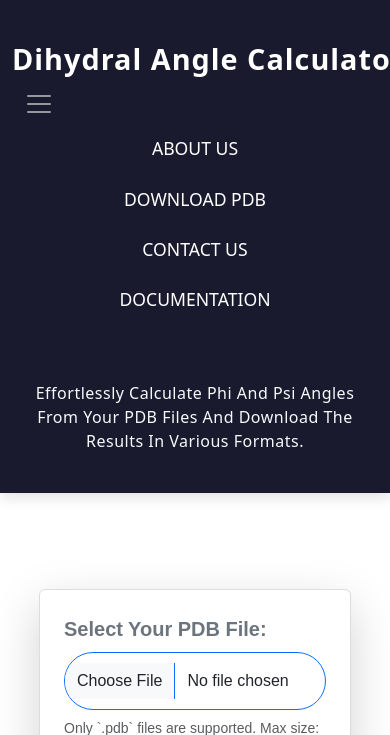
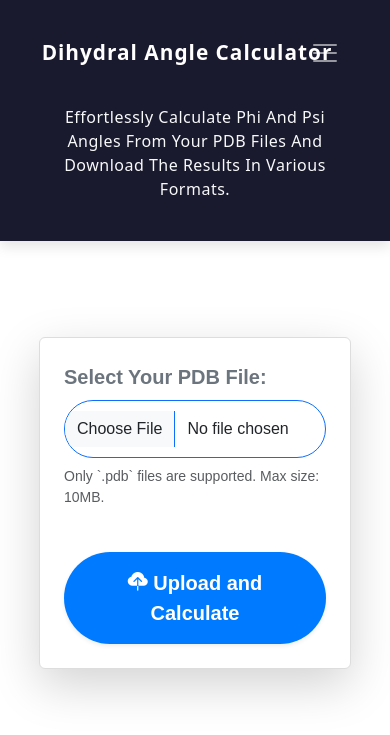
Before and after one commit to omprakash24d/pdb_angle_calc, a Flask app: page / in a window 390 px wide, after a click that opens the changed part. Shown: the top 735 px of the page. Run offline with Flask 3, Linux system fonts and the light colour scheme; parts of the project's set-up code (start-up, migrations or seed data) failed here and were passed over; some libraries are stand-ins or nearby versions.

Commit message:
stylesupdated

```diff
--- a/static/css/styles.css
+++ b/static/css/styles.css
@@ -28,7 +28,7 @@ body {
 header {
   background-color: var(--bg-color); /* Dark Blue background */
   color: #fff;
-  padding: 1rem 0; /* Adjusted padding for better spacing */
+  padding: 1rem; /* Adjusted padding for better spacing */
   text-align: center;
   box-shadow: 0 6px 12px rgba(0, 0, 0, 0.1);
   position: relative;
@@ -37,8 +37,14 @@ header {
   z-index: 1000; /* Ensures the header stays on top */
 }
 
+/* Navbar Styling */
 header .navbar {
   padding: 0.5rem 0;
+  display: flex;
+  justify-content: space-between;
+  align-items: center;
+  position: relative;
+  flex-wrap: wrap; /* Ensures navbar doesn't overflow */
 }
 
 header .navbar-brand {
@@ -46,10 +52,29 @@ header .navbar-brand {
   font-weight: bold;
   letter-spacing: 1px;
   color: var(--white);
+  flex-grow: 1; /* Ensures it takes available space */
+  padding: 0.5rem 0;
+  white-space: nowrap; /* Prevents text from wrapping */
+  text-align: left;
+  position: relative;
 }
 
+header .navbar-toggler {
+  position: absolute;
+  right: 10px;
+  top: 10px;
+  border: none;
+  z-index: 2;
+}
+
+header .navbar-toggler-icon {
+  width: 30px; /* Make the hamburger icon a bit larger */
+  height: 30px;
+}
+
+/* Navbar Links */
 header .navbar-nav .nav-link {
-  font-size: 0.8rem;
+  font-size: 0.9rem; /* Slightly smaller font size */
   font-weight: 500;
   color: #fff;
   padding: 0.5rem 1rem;
@@ -57,6 +82,7 @@ header .navbar-nav .nav-link {
   text-transform: uppercase;
 }
 
+/* Navbar Link Hover Effects */
 header .navbar-nav .nav-link:hover {
   color: var(--primary-color);
   background-color: rgba(0, 0, 0, 0.2);
@@ -68,45 +94,120 @@ header .navbar-nav .nav-link.active {
 
 /* Header Content Styling */
 header .header-content {
-  margin-top: 50px;
+  margin-top: 30px;
   padding: 0 15px;
 }
 
 header .header-content h1 {
-  font-size: 1rem;
+  font-size: 1.5rem;
   font-weight: 700;
   margin-bottom: 0.5rem;
+  text-align: center;
 }
 
 header .header-content p {
-  font-size: 1.2rem; /* Slightly larger text for better readability */
-  color: var(--light-gray); /* Keeping the light gray color */
-  font-weight: 400; /* Adjusted for a bit more emphasis */
-  line-height: 1.5; /* Improved line spacing for better readability */
-  letter-spacing: 0.5px; /* Small letter spacing for a cleaner look */
-  text-transform: capitalize; /* Capitalizes the first letter of each word */
-  margin-top: 10px; /* Adds space above the paragraph */
-  margin-bottom: 10px; /* Adds space below the paragraph */
+  font-size: 1rem; /* Slightly smaller but still readable text */
+  color: var(--light-gray); /* Light gray color for the paragraph */
+  font-weight: 400;
+  line-height: 1.5;
+  letter-spacing: 0.5px;
+  text-transform: capitalize;
+  margin-top: 10px;
+  margin-bottom: 20px;
+  text-align: center;
 }
+
+/* Mobile Specific Adjustments */
 @media (max-width: 600px) {
-  header .header-content p {
-    font-size: 1rem; /* Smaller font size on mobile */
-    text-align: center; /* Center the text on smaller screens */
+  header {
+    padding: 1rem; /* Adjusted padding for small screens */
+  }
+
+  header .navbar {
+    flex-direction: column; /* Stack navbar items vertically on small screens */
+    align-items: center; /* Align items to the center */
+    justify-content: center; /* Ensure the navbar items stay centered */
+    position: relative; /* Make sure navbar is properly aligned */
+  }
+
+  header .navbar-brand {
+    font-size: 1.3rem; /* Smaller navbar brand text on mobile */
+    padding: 0.3rem 0;
+    text-align: center; /* Align brand text to the center */
+    order: -1; /* Ensure the brand stays on top when toggler is clicked */
+  }
+
+  header .navbar-nav {
+    display: flex;
+    flex-direction: column; /* Stack links vertically */
+    align-items: center;
+    width: 100%; /* Ensure links take up full width */
+    padding-left: 0; /* Remove default padding */
+    margin-top: 10px; /* Space between the brand and links */
+  }
+
+  header .navbar-nav .nav-link {
+    font-size: 1rem; /* Adjust font size for readability */
+    padding: 0.7rem 1rem; /* Adjust padding for spacing */
+  }
+
+  /* Toggler Adjustments */
+  .navbar-toggler {
+    position: absolute;
+    right: 20px; /* Align to the right side */
+    top: 10px; /* Space between brand and toggler */
+    border: none;
+    z-index: 1; /* Ensure toggler stays on top */
+  }
+
+  .navbar-toggler-icon {
+    width: 30px; /* Make the hamburger icon a bit larger */
+    height: 30px;
+  }
+
+  /* Ensure that the links only appear when toggler is clicked */
+  .navbar-collapse {
+    width: 100%;
+    display: flex;
+    flex-direction: column;
+    justify-content: center;
+    align-items: center;
+  }
+
+  /* Prevent navbar from pushing below the content */
+  .navbar-collapse.collapse {
+    display: none;
   }
 }
 
+/* Additional Refinement for Even Smaller Screens (iPhone 13) */
+@media (max-width: 375px) {
+  header .navbar-brand {
+    font-size: 1.2rem; /* Further reduce brand text size for tiny screens */
+  }
 
-header .navbar-toggler {
-  border: none;
-}
+  header .navbar-nav .nav-link {
+    font-size: 0.9rem; /* Reduce font size further for very small screens */
+    padding: 0.6rem 0.8rem; /* Adjust padding to fit better */
+  }
 
-@media (max-width: 768px) {
-  header .navbar-brand {
-    font-size: 1.8rem;
+  header .header-content h1 {
+    font-size: 1.4rem; /* Slightly reduce header title size */
   }
+
+  header .header-content p {
+    font-size: 0.9rem; /* Further reduce paragraph font size */
+  }
+
+  /* Adjust navbar to fit better */
+  .navbar-nav {
+    padding: 0;
+    text-align: center;
+    width: 100%;
+  }
+
   header .navbar-nav .nav-link {
-    font-size: 1.1rem;
-    padding: 0.75rem;
+    text-align: center; /* Ensure links are centered on narrow screens */
   }
 }
 
@@ -133,7 +234,7 @@ header .navbar-toggler {
 
 /* Form Styling */
 #uploadForm {
-  max-width: 700px;
+  max-width:300px;
   margin: 0 auto;
   padding: 30px;
   background-color: var(--light-gray);
--- a/templates/index.html
+++ b/templates/index.html
@@ -146,7 +146,7 @@
         </nav>
 
         <!-- Tagline Section with Paragraph Added -->
-        <div class="header-content text-center mt-5">
+        <div class="header-content text-center mt-4">
           <p class="lead mb-3">
             Effortlessly calculate Phi and Psi angles from your PDB files and
             download the results in various formats.
```
